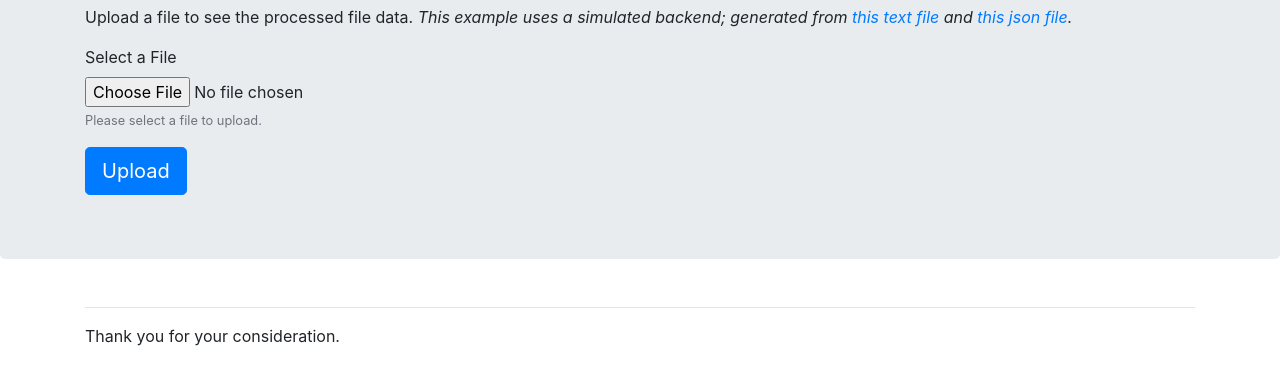
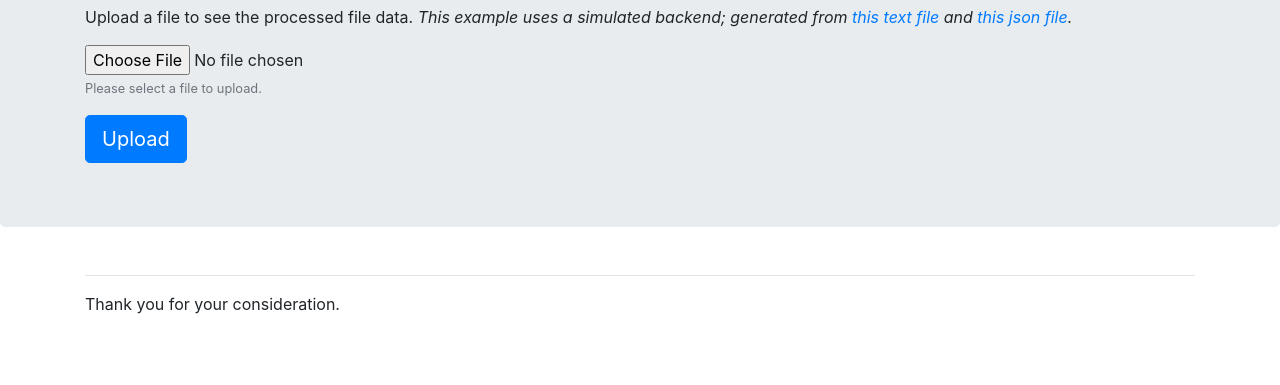
Before and after one commit to ubermondo/filer, a plain HTML site: page index.html in a window 1280 px wide. Shown: the part 153-538 px from the top of the page. Drawn offline with nearby package versions, Linux system fonts and the light colour scheme.

Commit message:
styling complete

```diff
--- a/index.html
+++ b/index.html
@@ -24,7 +24,6 @@
 
     <main role="main">
 
-      <!-- Main jumbotron for a primary marketing message or call to action -->
       <div class="jumbotron">
         <div class="container">
           <h1 class="display-3">Prepare to File!</h1>
@@ -32,12 +31,14 @@
             Upload a file to see the processed file data. <em>This example uses a simulated backend; generated from <a href="./demo/test.txt" target="_blank">this text file</a> and <a href="./demo/test.json" target="_blank">this json file</a>.</em>
           </p>
           <form id="fileUpload">
+
             <div class="form-group">
-              <label for="fileSelector">Select a File</label>
               <input type="file" class="form-control-file" id="fileSelector" />
               <small id="fileSelectorHelp" class="form-text text-muted">Please select a file to upload.</small>
             </div>
+
             <button type="submit" class="btn btn-primary btn-lg">Upload</button>
+
           </form>
         </div>
       </div>
```
